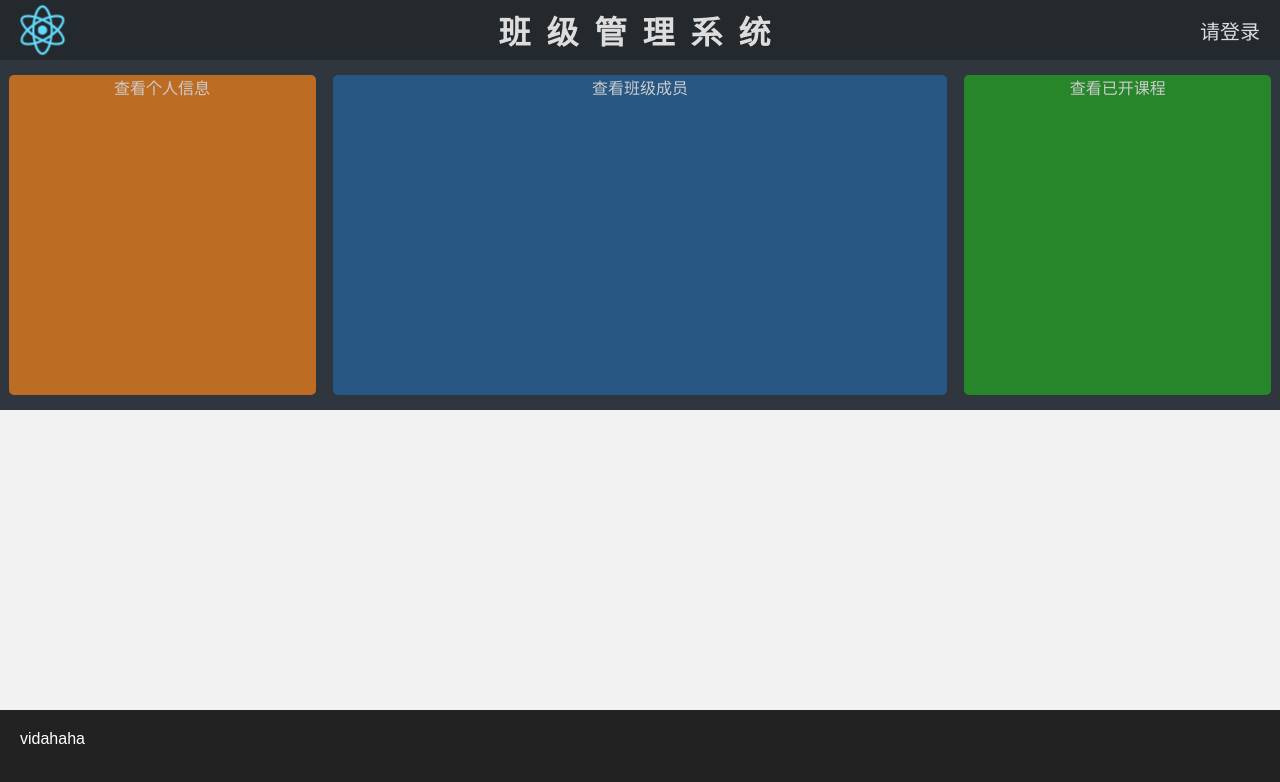
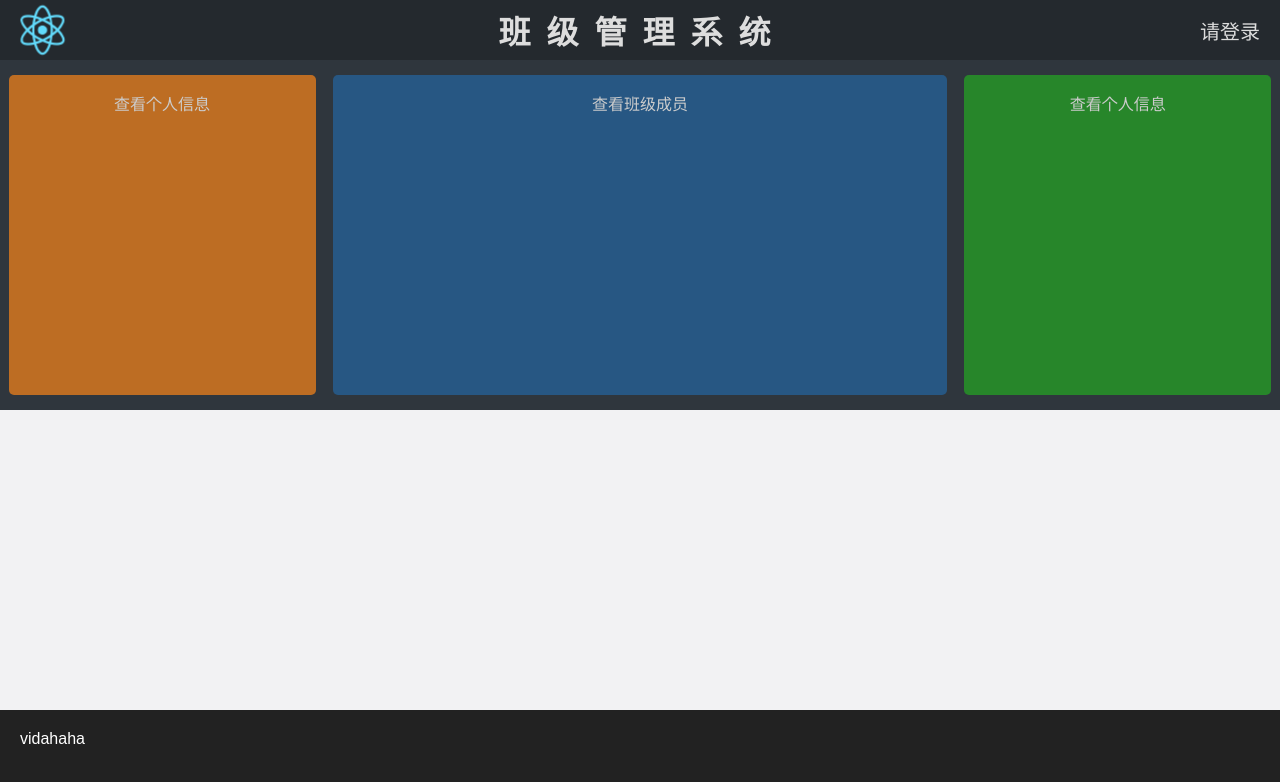
Before and after one commit to vidahaha/class-management, a React (Create React App) app: page / in a window 1280 px wide. Shown: the top 782 px of the page. Built offline with nearby package versions, Linux system fonts and the light colour scheme.

Commit message:
add animation

```diff
--- a/src/App.js
+++ b/src/App.js
@@ -16,13 +16,9 @@ class App extends Component {
         </header>
         <div className="App-intro">
           <div className="intro-head">
-            <HeadInfo></HeadInfo>
-            <div className="head-info-2" onClick={this.largerImg}>
-            查看班级成员
-            </div>
-            <div className="head-info-3" onClick={this.largerImg}>
-            查看已开课程
-            </div>
+            <HeadInfo index={1}>查看个人信息</HeadInfo>
+            <HeadInfo index={2}>查看班级成员</HeadInfo>
+            <HeadInfo index={3}>查看个人信息</HeadInfo>
          </div>
           <div className="intro-main">
 
--- /dev/null
+++ b/src/block/Intro-head.css
@@ -0,0 +1,139 @@
+@keyframes infoLager_1 {
+	from {
+		background-color: #bd6d23;
+	}
+	to {
+		background-color: #f5861f;
+		width: 25%;
+		height: 330px;
+	}
+}
+
+@keyframes infoRestore_1 {
+	from {
+		background-color: #f5861f;
+		width: 25%;
+		height: 330px;
+	}
+	to {
+		background-color: #bd6d23;
+		width: 24%;
+		height: 320px;
+	}
+}
+
+.info-lager-1 {
+	animation-name: infoLager_1;
+	animation-duration: 0.5s;
+	animation-timing-function: ease;
+	animation-fill-mode: forwards;
+}
+
+.info-restore-1 {
+	animation-name: infoRestore_1;
+	animation-duration: 0.5s;
+	animation-timing-function: ease;
+	animation-fill-mode: forwards;
+}
+
+@keyframes infoLager_2 {
+	from {
+		background-color: #275783;
+	}
+	to {
+	background-color: #387fb9;
+		width: 49%;
+		height: 330px;
+	}
+}
+
+@keyframes infoRestore_2 {
+	from {
+		background-color: #387fb9;
+		width: 49%;
+		height: 330px;
+	}
+	to {
+		background-color: #275783;
+		width: 48%;
+		height: 320px;
+	}
+}
+
+.info-lager-2 {
+	animation-name: infoLager_2;
+	animation-duration: 0.5s;
+	animation-timing-function: ease;
+	animation-fill-mode: forwards;
+}
+
+.info-restore-2 {
+	animation-name: infoRestore_2;
+	animation-duration: 0.5s;
+	animation-timing-function: ease;
+	animation-fill-mode: forwards;
+}
+
+@keyframes infoLager_3 {
+	from {
+	background-color: #27862a;
+	}
+	to {
+		background-color: rgb(50, 172, 50);
+		width: 25%;
+		height: 330px;
+	}
+}
+
+@keyframes infoRestore_3 {
+	from {
+		background-color: rgb(50, 172, 50);
+		width: 25%;
+		height: 330px;
+	}
+	to {
+		background-color: #27862a;
+		width: 24%;
+		height: 320px;
+	}
+}
+
+.info-lager-3 {
+	animation-name: infoLager_3;
+	animation-duration: 0.5s;
+	animation-timing-function: ease;
+	animation-fill-mode: forwards;
+}
+
+.info-restore-3 {
+	animation-name: infoRestore_3;
+	animation-duration: 0.5s;
+	animation-timing-function: ease;
+	animation-fill-mode: forwards;
+}
+
+.head-info-1 {
+	background-color: #bd6d23;
+	width: 24%;
+	height: 320px;
+	border-radius: 5px;
+  }
+
+
+.head-info-1, .head-info-2, .head-info-3 {
+cursor: pointer;
+}
+
+.head-info-2 {
+background-color: #275783;
+width: 48%;
+height: 320px;
+border-radius: 5px;
+}
+
+.head-info-3 {
+background-color: #27862a;
+width: 24%;
+height: 320px;
+border-radius: 5px;
+}
--- a/src/block/Intro-head.js
+++ b/src/block/Intro-head.js
@@ -1,6 +1,6 @@
 import React, { Component } from 'react';
 import classNames from 'classnames';
-import '../css/Intro-head.css'
+import './Intro-head.css'
 
 class HeadInfo extends Component {
 
@@ -10,12 +10,14 @@ class HeadInfo extends Component {
 			isMouseOut: false,
 			isMouseOver: false,
 		};
+		this.defultClass = [
+			`head-info-${this.props.index}`,
+			`info-lager-${this.props.index}`,
+			`info-restore-${this.props.index}`,
+		];
 	}
 
 	largerImg = ( event ) => {
-		let self = event.target;
-		let currentWidth = getComputedStyle(self).width;
-		self.style.width = (parseInt(currentWidth, 10) * 1.05) + 'px';
 		this.setState({
 			isMouseOver: true,
 			isMouseOut: false,
@@ -23,9 +25,6 @@ class HeadInfo extends Component {
 	};
 
 	restoreImg = ( event ) => {
-		let self = event.target;
-		let currentWidth = getComputedStyle(self).width;
-		self.style.width = (parseInt(currentWidth, 10) / 1.05) + 'px';
 		this.setState({
 			isMouseOver: false,
 			isMouseOut: true,
@@ -33,16 +32,16 @@ class HeadInfo extends Component {
 	};
 
 	render() {
-
+		const defultClass = this.defultClass;
 		const headInfoClass = classNames({
-			'head-info-1': true,
-			'info-lager': this.state.isMouseOver,
-			'info-restore': this.state.isMouseOut,
+			[defultClass[0]]: true,
+			[defultClass[1]]: this.state.isMouseOver,
+			[defultClass[2]]: this.state.isMouseOut,
 		});
-
+		console.log( headInfoClass )
 		return (
 			<div className={headInfoClass} onMouseOver={this.largerImg} onMouseOut={this.restoreImg}>
-			查看个人信息
+				<p>{this.props.children}</p>
 			</div>
 		);
 	}
--- a/src/css/App.css
+++ b/src/css/App.css
@@ -40,40 +40,6 @@
   align-items: center;
 }
 
-.head-info-1 {
-  background-color: #bd6d23;
-  width: 24%;
-  height: 320px;
-  border-radius: 5px;
-}
-
-
-.head-info-1, .head-info-2, .head-info-3 {
-  cursor: pointer;
-}
-
-.head-info-2 {
-  background-color: #275783;
-  width: 48%;
-  height: 320px;
-  border-radius: 5px;
-}
-
-.head-info-2:hover {
-  background-color: #387fb9;
-}
-
-.head-info-3 {
-  background-color: #27862a;
-  width: 24%;
-  height: 320px;
-  border-radius: 5px;
-}
-
-.head-info-3:hover {
-  background-color: rgb(50, 172, 50);
-}
-
 .intro-main {
   background-color: rgb(242, 242, 243);
   height: 300px;
--- a/src/css/Intro-head.css
+++ /dev/null
@@ -1,23 +0,0 @@
-@keyframes infoLager {
-	from {background-color: #bd6d23;}
-	to {background-color: #f5861f;}
-}
-
-@keyframes infoRestore {
-	from {background-color: #f5861f;}
-	to {background-color: #bd6d23;}
-}
-
-.info-lager {
-	animation-name: infoLager;
-	animation-duration: 3s;
-	animation-timing-function: ease;
-	animation-fill-mode: forwards;
-}
-
-.info-restore {
-	animation-name: infoRestore;
-	animation-duration: 3s;
-	animation-timing-function: ease;
-	animation-fill-mode: forwards;
-}
```
